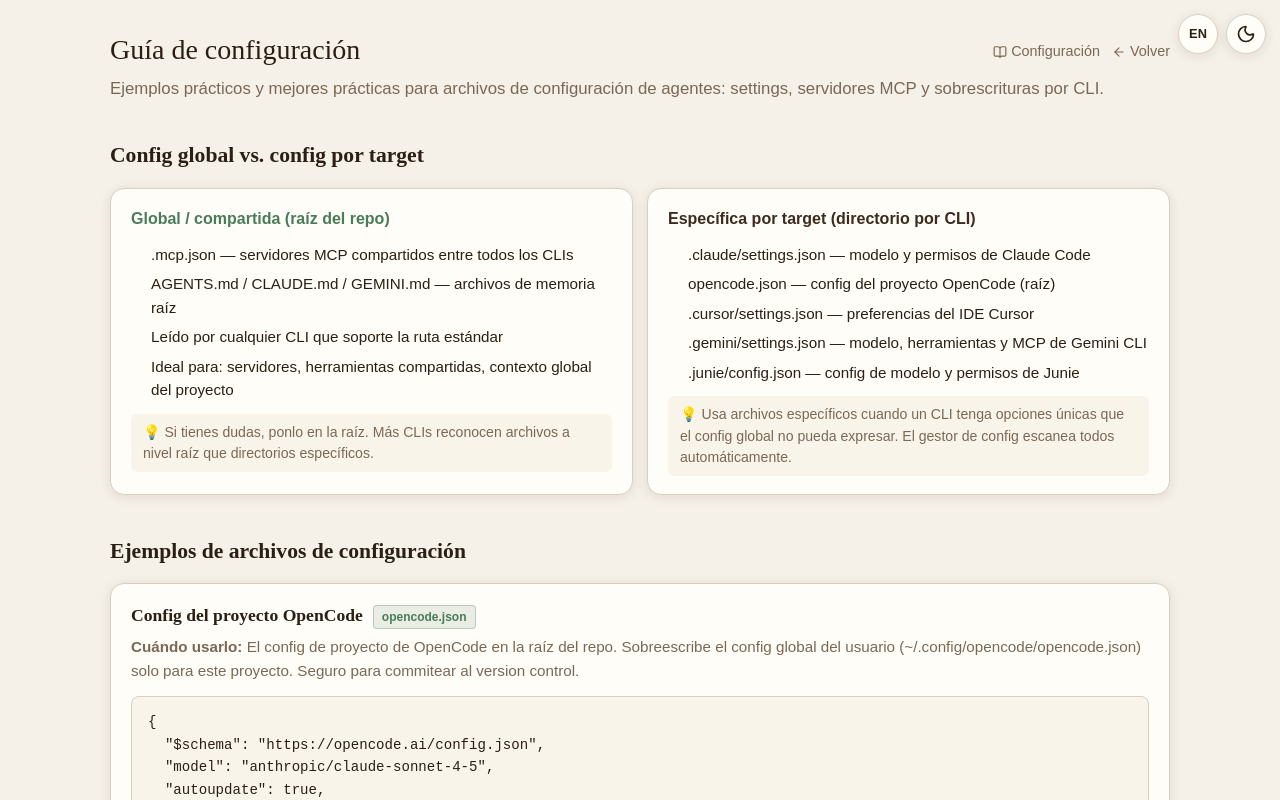
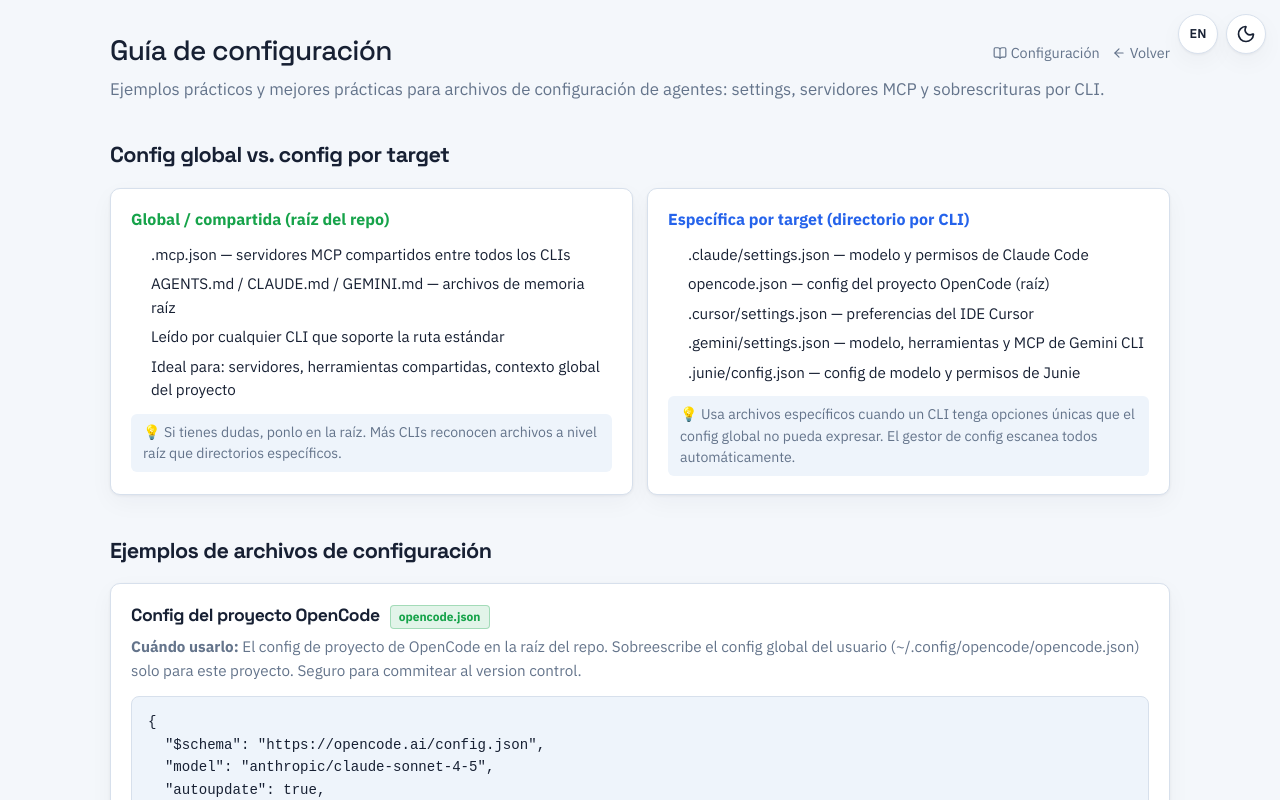
Before and after one commit to fbvarela/happy-code-ai, a Next.js app: page /docs/config-guide in a window 1280 px wide. Shown: the top 800 px of the page. Built offline with nearby package versions, Linux system fonts and the light colour scheme.

Commit message:
feat: implement CSS redesign specification

```diff
--- a/src/app/globals.css
+++ b/src/app/globals.css
@@ -1,85 +1,88 @@
+@import url("https://fonts.googleapis.com/css2?family=IBM+Plex+Mono:wght@400;500;600&family=IBM+Plex+Sans:wght@400;500;600;700&family=Space+Grotesk:wght@500;600;700&display=swap");
 @import "tailwindcss";
 @custom-variant dark (&:where(.dark, .dark *));
-@import url("https://fonts.googleapis.com/css2?family=Fraunces:ital,opsz,wght@0,9..144,300;0,9..144,700;1,9..144,400&family=DM+Sans:wght@300;400;500;600&display=swap");
 
-/* ── Shared Happy Factory design tokens ─────────────────── */
 @theme {
-  --color-bark: #3d2b1f;
-  --color-bark-light: #6b4c38;
-  --color-leaf: #4a7c59;
-  --color-leaf-light: #7db892;
-  --color-sun: #e8a020;
-  --color-sun-light: #f5c96b;
-  --color-clay: #c46b3a;
-  --color-clay-light: #e8a07a;
-
-  --color-bg: #f5f0e8;
-  --color-surface: #fffdf8;
-  --color-cream: #f9f4ea;
-  --color-line: #d8cfc0;
-  --color-text: #2a1f14;
-  --color-muted: #7a6854;
-
-  --font-sans: "DM Sans", sans-serif;
-  --font-serif: "Fraunces", serif;
-
-  --radius-card: 14px;
-  --radius-sm: 8px;
-  --shadow-card: 0 2px 12px rgba(61, 43, 31, 0.1);
-  --shadow-lg: 0 8px 32px rgba(61, 43, 31, 0.16);
+  --color-bark: #2563eb;
+  --color-bark-light: #60a5fa;
+  --color-leaf: #16a34a;
+  --color-leaf-light: #4ade80;
+  --color-sun: #d97706;
+  --color-sun-light: #fbbf24;
+  --color-clay: #dc2626;
+  --color-clay-light: #f87171;
+  --color-bg: #f4f7fb;
+  --color-surface: #ffffff;
+  --color-cream: #eef4fb;
+  --color-line: #d7e0ec;
+  --color-text: #172033;
+  --color-muted: #64748b;
+  --font-sans: "IBM Plex Sans", sans-serif;
+  --font-mono: "IBM Plex Mono", monospace;
+  --font-display: "Space Grotesk", sans-serif;
+  --radius-card: 10px;
+  --radius-sm: 6px;
+  --shadow-card: 0 1px 3px rgba(15, 23, 42, .06), 0 8px 24px rgba(15, 23, 42, .04);
+  --shadow-lg: 0 18px 42px rgba(15, 23, 42, .12);
 }
 
 :root {
-  --bg: #f5f0e8;
-  --surface: #fffdf8;
-  --bark: #3d2b1f;
-  --leaf: #4a7c59;
-  --sun: #e8a020;
-  --clay: #c46b3a;
-  --cream: #f9f4ea;
-  --line: #d8cfc0;
-  --text: #2a1f14;
-  --text-muted: #7a6854;
-  --shadow: 0 2px 12px rgba(61, 43, 31, 0.1);
-  --radius: 14px;
+  --bg: #f4f7fb;
+  --surface: #fff;
+  --bark: #2563eb;
+  --leaf: #16a34a;
+  --sun: #d97706;
+  --clay: #dc2626;
+  --cream: #eef4fb;
+  --line: #d7e0ec;
+  --text: #172033;
+  --text-muted: #64748b;
+  --shadow: 0 1px 3px rgba(15, 23, 42, .06), 0 8px 24px rgba(15, 23, 42, .04);
+  --radius: 10px;
+  --focus: 0 0 0 3px rgba(37, 99, 235, .2);
 }
 
-/* ── Dark theme ─────────────────────────────────────────────
-   Toggled by adding `.dark` on <html> (see ThemeToggle + the
-   no-flash script in layout.jsx). Warm earthy palette, same
-   tokens so components don't change. */
 .dark {
-  --bg: #181109;
-  --surface: #241a10;
-  --bark: #6b4c38;      /* lighter so btn-bark stays readable on dark bg */
-  --leaf: #7db892;
-  --sun: #f5c96b;
-  --clay: #e8a07a;
-  --cream: #2e2114;
-  --line: #43331f;
-  --text: #f1e9dc;
-  --text-muted: #b29a7f;
-  --shadow: 0 2px 12px rgba(0, 0, 0, 0.45);
-
-  /* Keep Tailwind @theme utilities in sync for the few that use them. */
-  --color-bg: #181109;
-  --color-surface: #241a10;
-  --color-cream: #2e2114;
-  --color-line: #43331f;
-  --color-text: #f1e9dc;
-  --color-muted: #b29a7f;
+  --bg: #0d1422;
+  --surface: #131d2e;
+  --bark: #60a5fa;
+  --leaf: #4ade80;
+  --sun: #fbbf24;
+  --clay: #f87171;
+  --cream: #18263a;
+  --line: #2a3b53;
+  --text: #e5edf8;
+  --text-muted: #9aabc1;
+  --shadow: 0 1px 3px rgba(0, 0, 0, .22), 0 12px 30px rgba(0, 0, 0, .16);
+  --focus: 0 0 0 3px rgba(96, 165, 250, .24);
+  --color-bg: #0d1422;
+  --color-surface: #131d2e;
+  --color-cream: #18263a;
+  --color-line: #2a3b53;
+  --color-text: #e5edf8;
+  --color-muted: #9aabc1;
 }
 
 @layer base {
   html, body { height: 100%; }
   body {
-    font-family: "DM Sans", sans-serif;
+    font-family: var(--font-sans);
+    line-height: 1.5;
     background: var(--bg);
     color: var(--text);
+    background-image: radial-gradient(rgba(100, 116, 139, .13) .7px, transparent .7px);
+    background-size: 18px 18px;
   }
-  h1, h2, h3, h4 { font-family: "Fraunces", serif; }
-  ::-webkit-scrollbar { width: 6px; }
+  h1, h2, h3, h4 { font-family: var(--font-display); letter-spacing: -.025em; }
+  code, pre, textarea { font-family: var(--font-mono); }
+  button, input, textarea, select { font: inherit; }
+  ::selection { background: rgba(37, 99, 235, .2); }
+  ::-webkit-scrollbar { width: 7px; height: 7px; }
   ::-webkit-scrollbar-thumb { background: var(--line); border-radius: 99px; }
+  button:focus-visible, a:focus-visible, input:focus-visible, textarea:focus-visible, select:focus-visible {
+    outline: none;
+    box-shadow: var(--focus);
+  }
 }
 
 @layer components {
@@ -88,14 +91,7 @@
     grid-template-columns: repeat(auto-fill, minmax(280px, 1fr));
     gap: 12px;
   }
-  .grid2 {
-    display: grid;
-    grid-template-columns: 1fr 1fr;
-    gap: 16px;
-  }
-  @media (max-width: 640px) {
-    .card-grid, .grid2 { grid-template-columns: 1fr; }
-  }
+  .grid2 { display: grid; grid-template-columns: 1fr 1fr; gap: 16px; }
   .card {
     background: var(--surface);
     border: 1px solid var(--line);
@@ -107,16 +103,44 @@
     align-items: center;
     justify-content: center;
     gap: 8px;
-    min-height: 44px;
+    min-height: 42px;
     padding: 0 18px;
-    border-radius: var(--radius-sm, 8px);
+    border: 1px solid transparent;
+    border-radius: var(--radius-sm);
     font-weight: 600;
-    font-size: 0.95rem;
+    font-size: .95rem;
     cursor: pointer;
-    transition: filter 0.15s ease, transform 0.05s ease;
+    transition: background-color .18s ease, border-color .18s ease, color .18s ease, filter .18s ease, transform .18s ease;
   }
-  .btn:active { transform: translateY(1px); }
-  .btn-bark { background: var(--bark); color: #fff; }
-  .btn-bark:hover { filter: brightness(1.15); }
-  .btn-ghost { background: transparent; color: var(--text); border: 1px solid var(--line); }
+  .btn:hover:not(:disabled) { transform: translateY(-1px); }
+  .btn:active:not(:disabled) { transform: translateY(0); }
+  .btn:disabled { opacity: .55; cursor: not-allowed; }
+  .btn-bark { background: var(--bark); color: #fff; box-shadow: 0 4px 10px rgba(37, 99, 235, .18); }
+  .btn-bark:hover:not(:disabled) { background: #1d4ed8; }
+  .dark .btn-bark { color: #07111f; }
+  .dark .btn-bark:hover:not(:disabled) { background: #93c5fd; }
+  .btn-ghost { background: var(--surface); color: var(--text); border-color: var(--line); }
+  .btn-ghost:hover:not(:disabled) { background: var(--cream); border-color: var(--bark); color: var(--bark); }
+  input, textarea, select {
+    border: 1px solid var(--line);
+    border-radius: var(--radius-sm);
+    background: var(--surface);
+    color: var(--text);
+    transition: border-color .18s ease, box-shadow .18s ease, background-color .18s ease;
+  }
+  input:hover, textarea:hover, select:hover { border-color: color-mix(in srgb, var(--bark) 45%, var(--line)); }
+  input:focus, textarea:focus, select:focus { border-color: var(--bark); box-shadow: var(--focus); outline: none; }
+  input::placeholder, textarea::placeholder { color: var(--text-muted); opacity: .75; }
+  table { width: 100%; border-collapse: collapse; }
+  th { color: var(--text-muted); font-size: .75rem; letter-spacing: .05em; text-align: left; text-transform: uppercase; }
+  td, th { padding: 10px 12px; border-bottom: 1px solid var(--line); }
 }
+
+@media (max-width: 640px) {
+  .card-grid, .grid2 { grid-template-columns: 1fr; }
+  .btn { min-height: 44px; }
+}
+
+@media (prefers-reduced-motion: reduce) {
+  *, *::before, *::after { animation-duration: .01ms !important; transition-duration: .01ms !important; }
+}
```
Also changed, not shown: 1 other file (tests, documents, lock files or other folders).
